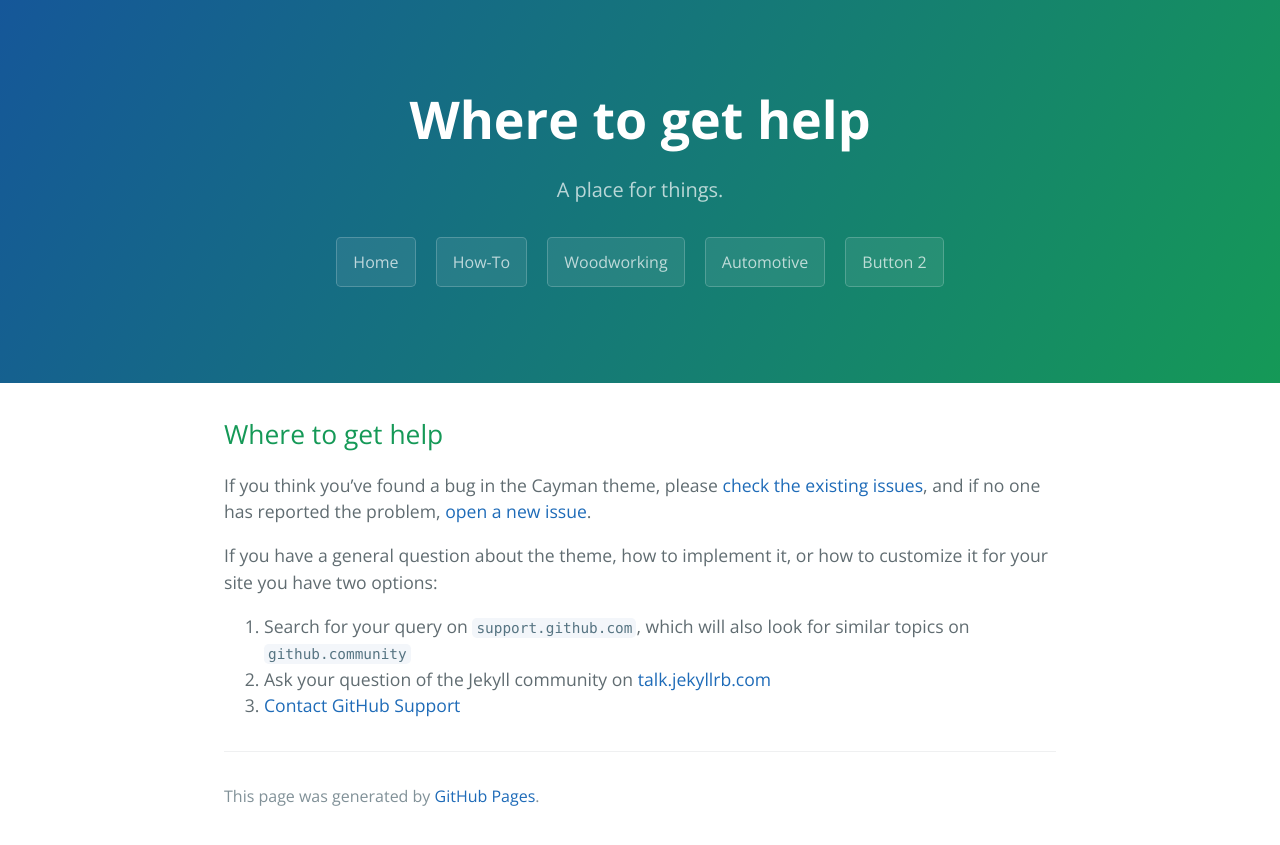
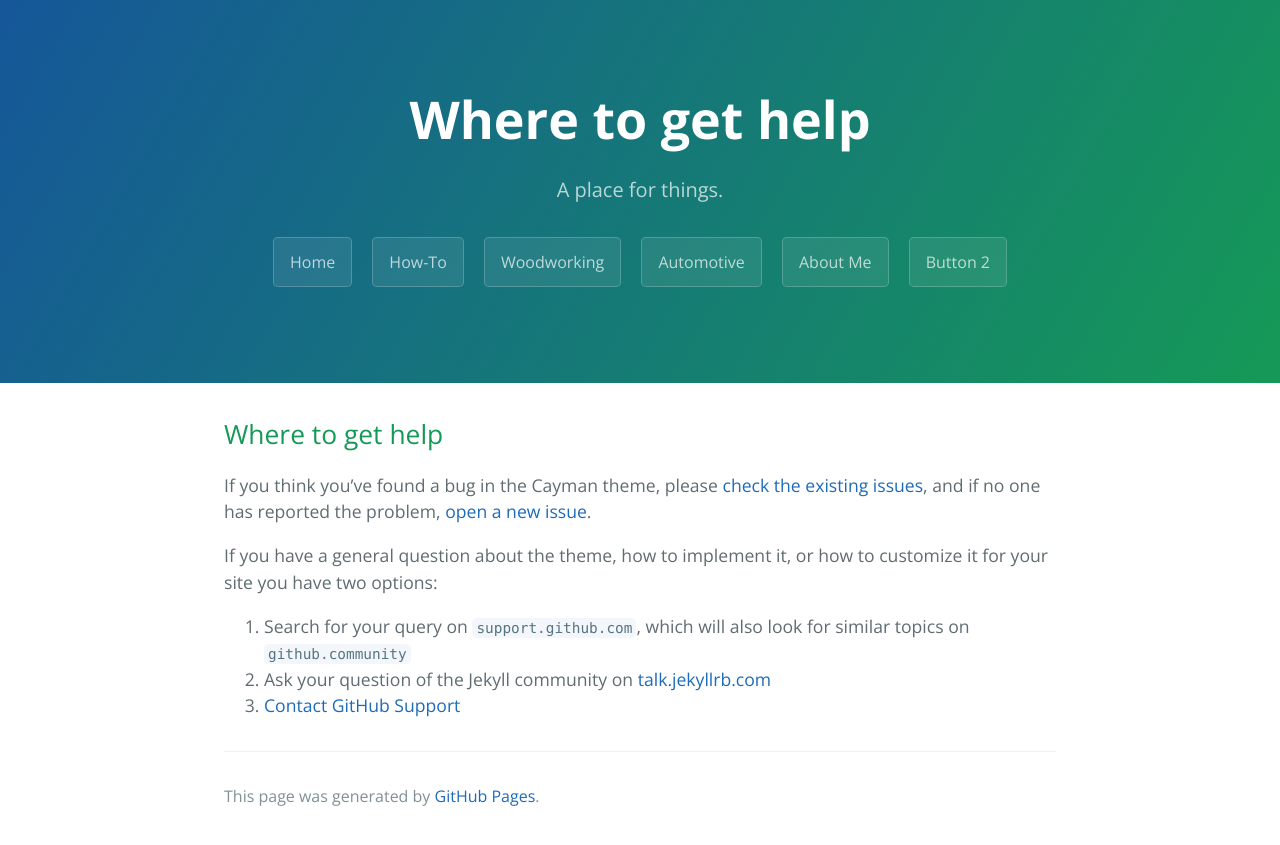
Before and after one commit to ognalysis/ognalysis.github.io, a Jekyll site: the page built from docs/SUPPORT.md, in a window 1280 px wide. Shown: the top 845 px of the page. Built offline with Jekyll 4.4.1, drawn with Linux system fonts in a browser that asks for light colours; our own code applies the rules of GitHub Pages for plain Markdown files.

Commit message:
Update default.html

```diff
--- a/_layouts/default.html
+++ b/_layouts/default.html
@@ -26,8 +26,8 @@
         <a href="" class="btn">How-To</a>
         <a href="" class="btn">Woodworking</a>
         <a href="" class="btn">Automotive</a>
-       <!-- <a href="" class="btn"></a>
-        <a href="" class="btn">Button 2</a> -->
+        <a href="" class="btn">About Me</a>
+        <!-- <a href="" class="btn">Button 2</a> -->
       {% endif %}
       <a href="" class="btn">Button 2</a>
     </header>
```
